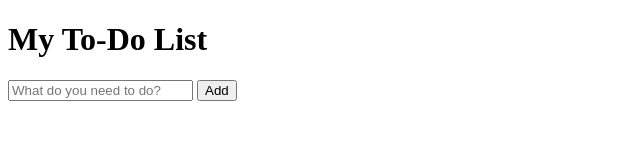
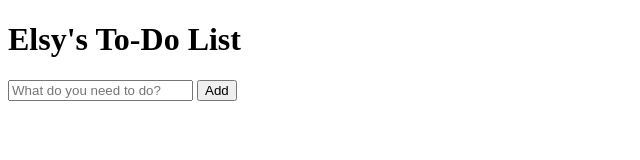
Before and after one commit to elsymakki2003-sys/todo-app, a website: page public/index.html in a window 1280 px wide. Shown: the whole page, without its empty margins (0-640 px from the left). Drawn offline with Linux system fonts and the light colour scheme; no server answers.

Commit message:
Change the page title

```diff
--- a/public/index.html
+++ b/public/index.html
@@ -4,7 +4,7 @@
     <title>My To-Do App</title>
   </head>
   <body>
-    <h1>My To-Do List</h1>
+    <h1>Elsy's To-Do List</h1>
 
     <input id="newTodo" placeholder="What do you need to do?" />
     <button onclick="addTodo()">Add</button>
```
